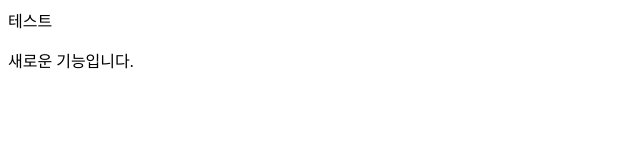
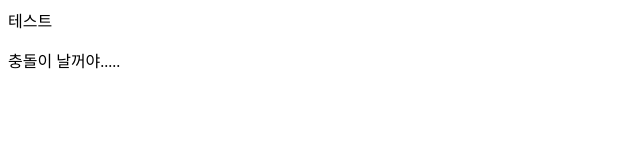
Before and after one commit to JinGyuGwak/GitInitTest, a plain HTML site: page index.html in a window 1280 px wide. Shown: the full height of the page, 0-640 px from the left. Drawn offline with Linux system fonts and the light colour scheme.

Commit message:
충돌발생

```diff
--- a/index.html
+++ b/index.html
@@ -8,6 +8,6 @@
 </head>
 <body>
     테스트
-    <p>새로운 기능입니다.</p>
+    <p>충돌이 날꺼야.....</p>
 </body>
 </html>
```
